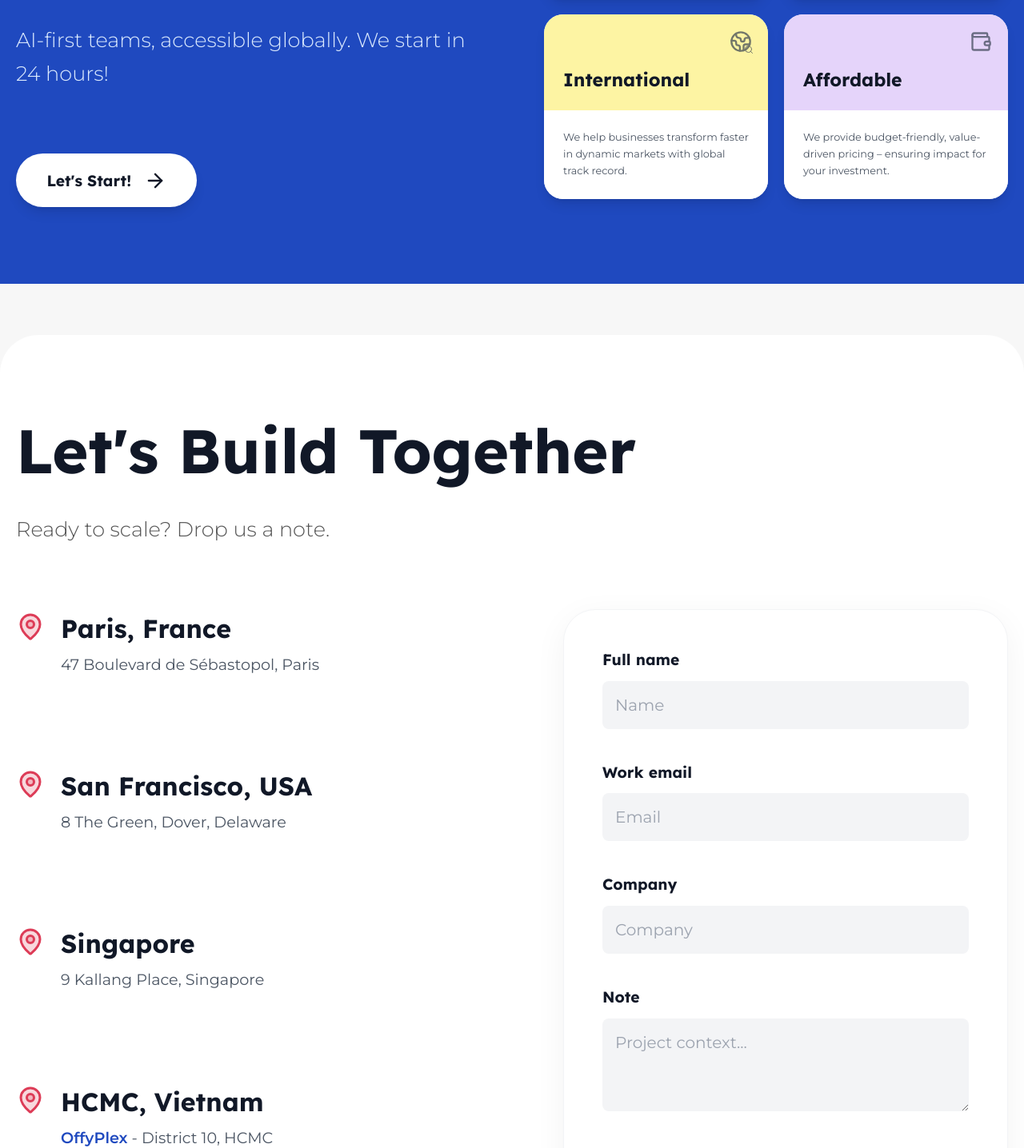
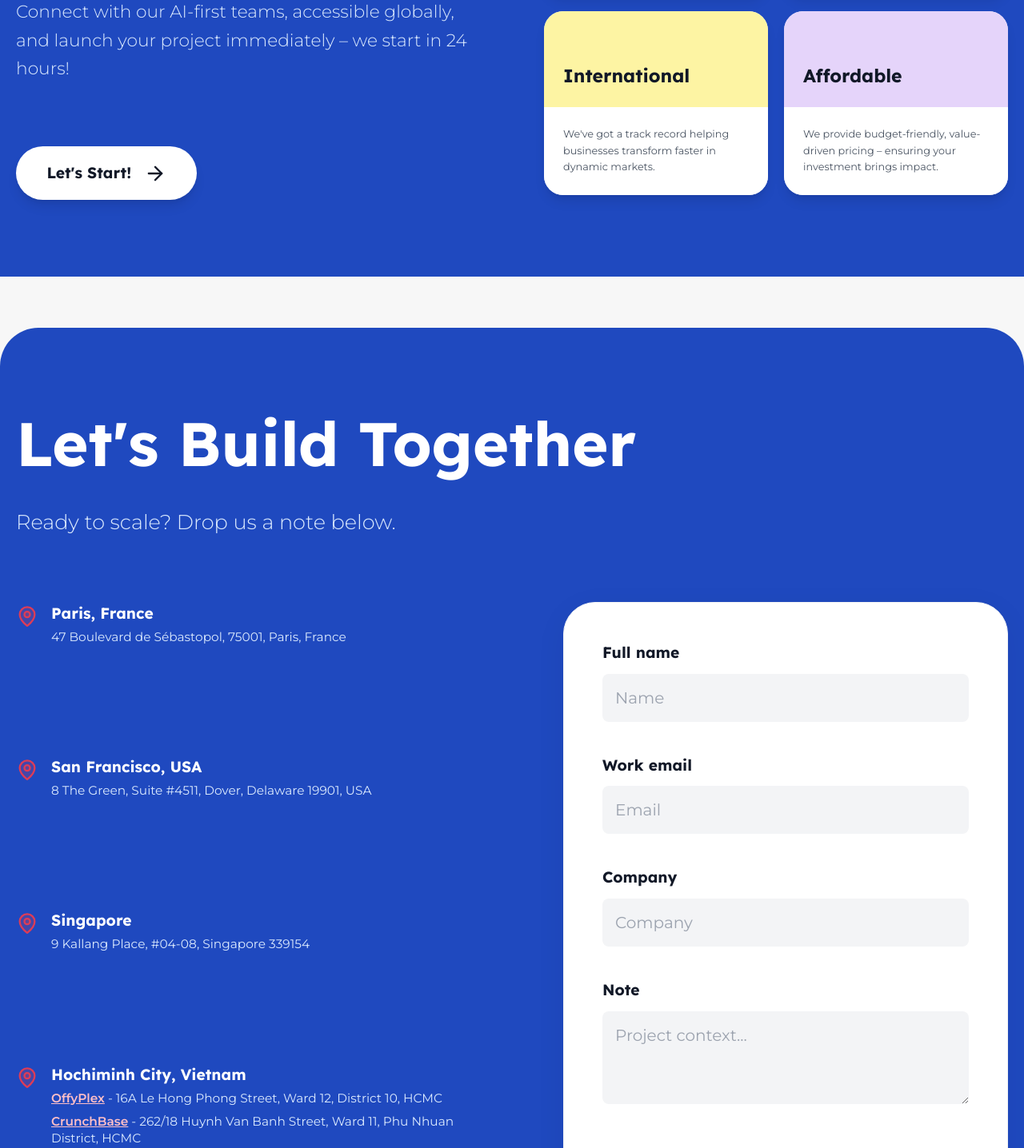
Before and after one commit to ClaimhSolair/officience-landing, a React (Vite) app: page / in a window 1280 px wide. Shown: the part 5274-6710 px from the top of the page at 80% size. Built offline with nearby package versions, Linux system fonts and the light colour scheme.

Commit message:
Update Why Choose Us and Contact sections per Figma specs

```diff
--- a/components/Contact.tsx
+++ b/components/Contact.tsx
@@ -1,5 +1,4 @@
 import React, { useState } from 'react';
-import { Section } from './ui/Section';
 import { MapPin, Loader2, Check } from 'lucide-react';
 import { AnimatePresence, motion } from 'framer-motion';
 
@@ -10,21 +9,21 @@ interface ContactProps {
 const offices = [
   {
     city: "Paris, France",
-    address: "47 Boulevard de Sébastopol, Paris"
+    address: "47 Boulevard de Sébastopol, 75001, Paris, France"
   },
   {
     city: "San Francisco, USA",
-    address: "8 The Green, Dover, Delaware"
+    address: "8 The Green, Suite #4511, Dover, Delaware 19901, USA"
   },
   {
     city: "Singapore",
-    address: "9 Kallang Place, Singapore"
+    address: "9 Kallang Place, #04-08, Singapore 339154"
   },
   {
-    city: "HCMC, Vietnam",
+    city: "Hochiminh City, Vietnam",
     subOffices: [
-      { name: "OffyPlex", address: "District 10, HCMC" },
-      { name: "CrunchBase", address: "Phu Nhuan District, HCMC" }
+      { name: "OffyPlex", address: "16A Le Hong Phong Street, Ward 12, District 10, HCMC" },
+      { name: "CrunchBase", address: "262/18 Huynh Van Banh Street, Ward 11, Phu Nhuan District, HCMC" }
     ]
   }
 ];
@@ -82,52 +81,52 @@ const Contact: React.FC<ContactProps> = ({ surveyData }) => {
   const inputClasses = "w-full bg-[#F3F4F6] border-none rounded-lg px-4 py-3 md:py-4 text-base md:text-xl text-gray-900 outline-none transition-all duration-300 font-body placeholder:text-gray-400 focus:ring-2 focus:ring-primary/10";
 
   return (
-    <Section id="contact" className="py-12 md:py-24 bg-white rounded-3xl md:rounded-[3rem] my-4 md:my-6">
-      <div className="w-full">
+    <section id="contact" className="py-12 md:py-24 rounded-3xl md:rounded-[3rem] my-4 md:my-6 w-full" style={{ backgroundColor: '#1F49BF' }}>
+      <div className="max-w-[1880px] mx-auto px-4 md:px-5">
         <div className="mb-8 md:mb-20">
           <h2
-            className="font-bold mb-4 md:mb-8 text-gray-900 leading-tight"
+            className="font-bold mb-4 md:mb-8 text-white leading-tight"
             style={{ fontSize: 'clamp(36px, 6vw, 100px)' }}
           >
             Let's Build Together
           </h2>
           <p
-            className="text-secondary font-body font-light"
+            className="text-blue-100 font-body font-light"
             style={{ fontSize: 'clamp(18px, 2vw, 32px)' }}
           >
-            Ready to scale? Drop us a note.
+            Ready to scale? Drop us a note below.
           </p>
         </div>
 
         <div className="grid grid-cols-1 lg:grid-cols-2 gap-10 md:gap-32">
 
-          <div className="grid grid-cols-1 md:grid-cols-1 gap-4 md:gap-8">
+          <div className="grid grid-cols-1 md:grid-cols-1 gap-4 md:gap-6">
             {offices.map((office, idx) => (
-              <div key={idx} className="flex gap-3 md:gap-5">
-                <MapPin size={24} className="text-off-red flex-shrink-0 mt-1 md:size-[36px]" fill="currentColor" fillOpacity={0.2} />
-                <div className="space-y-0.5 md:space-y-2">
+              <div key={idx} className="flex gap-3 md:gap-4">
+                <MapPin size={24} className="text-off-red flex-shrink-0 mt-1 md:size-[28px]" fill="currentColor" fillOpacity={0.2} />
+                <div className="space-y-0.5 md:space-y-1">
                   <h4
-                    className="font-bold text-gray-900"
-                    style={{ fontSize: 'clamp(24px, 2.5vw, 40px)' }}
+                    className="font-bold text-white"
+                    style={{ fontSize: 'clamp(18px, 1.5vw, 24px)' }}
                   >
                     {office.city}
                   </h4>
                   {office.address ? (
                     <p
-                      className="text-gray-600 font-body leading-snug"
-                      style={{ fontSize: 'clamp(16px, 1.5vw, 26px)' }}
+                      className="text-blue-100 font-body leading-snug"
+                      style={{ fontSize: 'clamp(14px, 1.2vw, 20px)' }}
                     >
                       {office.address}
                     </p>
                   ) : (
-                    <div className="space-y-1 md:space-y-3">
+                    <div className="space-y-1 md:space-y-2">
                       {office.subOffices?.map((sub, sIdx) => (
                         <p
                           key={sIdx}
-                          className="text-gray-600 font-body leading-snug"
-                          style={{ fontSize: 'clamp(16px, 1.5vw, 26px)' }}
+                          className="text-blue-100 font-body leading-snug"
+                          style={{ fontSize: 'clamp(14px, 1.2vw, 20px)' }}
                         >
-                          <span className="text-primary font-bold">{sub.name}</span> - {sub.address}
+                          <span className="text-[#FFBFC7] font-semibold underline">{sub.name}</span> - {sub.address}
                         </p>
                       ))}
                     </div>
@@ -267,7 +266,7 @@ const Contact: React.FC<ContactProps> = ({ surveyData }) => {
           </div>
         )}
       </AnimatePresence>
-    </Section>
+    </section>
   );
 };
 
--- a/components/WhyOfficience.tsx
+++ b/components/WhyOfficience.tsx
@@ -1,36 +1,27 @@
 import React from 'react';
 import { motion } from 'framer-motion';
-import { ArrowRight, Lightbulb, Activity, Globe2, Wallet, Search } from 'lucide-react';
+import { ArrowRight } from 'lucide-react';
 
 const reasons = [
   {
     category: 'Talents',
     text: 'We are digital-native doers, living online, and breathing new tools every day.',
     accentColor: 'bg-[#D1EAEF]', // Pastel Teal
-    icon: <Lightbulb size={18} className="text-gray-700 md:size-[28px]" />
   },
   {
     category: 'Flexible',
     text: "We deliver the agile way, support 'follow the sun', and focus on visible results.",
     accentColor: 'bg-[#FDE2E4]', // Pastel Pink
-    icon: <Activity size={18} className="text-gray-700 md:size-[28px]" />
   },
   {
     category: 'International',
-    text: 'We help businesses transform faster in dynamic markets with global track record.',
+    text: "We've got a track record helping businesses transform faster in dynamic markets.",
     accentColor: 'bg-[#FDF4A3]', // Pastel Yellow
-    icon: (
-      <div className="relative">
-        <Globe2 size={18} className="text-gray-700 md:size-[28px]" />
-        <Search size={8} className="absolute -bottom-0.5 -right-0.5 text-gray-700 md:size-[12px]" />
-      </div>
-    )
   },
   {
     category: 'Affordable',
-    text: 'We provide budget-friendly, value-driven pricing – ensuring impact for your investment.',
+    text: 'We provide budget-friendly, value-driven pricing – ensuring your investment brings impact.',
     accentColor: 'bg-[#E5D4FA]', // Pastel Purple
-    icon: <Wallet size={18} className="text-gray-700 md:size-[28px]" />
   }
 ];
 
@@ -47,30 +38,41 @@ const WhyOfficience: React.FC = () => {
           <div className="grid grid-cols-1 lg:grid-cols-2 gap-10 md:gap-20 items-center">
 
             <div className="flex flex-col items-start gap-4 md:gap-12">
+              {/* Title - reduced by 15% (120px → 102px) */}
               <h2
                 className="font-bold leading-tight tracking-tight text-white"
-                style={{ fontSize: 'clamp(36px, 7vw, 120px)' }}
+                style={{ fontSize: 'clamp(31px, 6vw, 102px)' }}
               >
                 Why <br className="hidden md:block"/> Choose Us
               </h2>
+              {/* Description - reduced by 15% (36px → 31px) */}
               <p
                 className="font-body font-light text-blue-100 max-w-2xl leading-relaxed"
-                style={{ fontSize: 'clamp(18px, 2vw, 36px)' }}
+                style={{ fontSize: 'clamp(15px, 1.7vw, 31px)' }}
               >
-                AI-first teams, accessible globally. We start in 24 hours!
+                Connect with our AI-first teams, accessible globally, and launch your project immediately – we start in 24 hours!
               </p>
 
+              {/* CTA button - hover: bg #FFBFC7, text #1F49BF */}
               <a
                 href="https://calendar.google.com/calendar/u/0/appointments/schedules/AcZssZ2_Y6LOgZzxIKzfDosjBF0E-UDncHoOshsY5_C63VvY3qy7VDnylBb7rGgVUyLuXPLsWDzuhtSJ"
                 target="_blank"
                 rel="noopener noreferrer"
-                className="mt-2 md:mt-8 bg-white text-gray-900 hover:bg-gray-50 rounded-full font-bold flex items-center gap-4 transition-all transform hover:-translate-y-1 shadow-lg"
+                className="mt-2 md:mt-8 bg-white text-gray-900 rounded-full font-bold flex items-center gap-4 transition-all transform hover:-translate-y-1 shadow-lg hover:shadow-xl"
                 style={{
                   paddingLeft: 'clamp(32px, 3vw, 48px)',
                   paddingRight: 'clamp(32px, 3vw, 48px)',
                   paddingTop: 'clamp(12px, 1.5vw, 24px)',
                   paddingBottom: 'clamp(12px, 1.5vw, 24px)',
                   fontSize: 'clamp(18px, 1.5vw, 28px)'
+                }}
+                onMouseEnter={(e) => {
+                  e.currentTarget.style.backgroundColor = '#FFBFC7';
+                  e.currentTarget.style.color = '#1F49BF';
+                }}
+                onMouseLeave={(e) => {
+                  e.currentTarget.style.backgroundColor = 'white';
+                  e.currentTarget.style.color = '#111827';
                 }}
               >
                 Let's Start!
@@ -84,21 +86,14 @@ const WhyOfficience: React.FC = () => {
                   key={idx}
                   className="flex flex-col rounded-2xl md:rounded-3xl overflow-hidden hover:shadow-2xl transition-all duration-300 hover:-translate-y-1 bg-white shadow-lg"
                 >
-                  {/* Top portion (Accent Color) - Rectangle shape */}
-                  <div className={`${reason.accentColor} p-4 md:p-6 flex flex-col justify-between min-h-[80px] md:min-h-[120px] relative`}>
-                    {/* Icon at top-right, smaller and less intrusive */}
-                    <div className="absolute top-3 right-3 md:top-5 md:right-5 opacity-70">
-                      {reason.icon}
-                    </div>
-                    {/* Title at bottom-left */}
-                    <div className="mt-auto">
+                  {/* Top portion (Accent Color) - Title only, no icon */}
+                  <div className={`${reason.accentColor} p-4 md:p-6 flex flex-col justify-end min-h-[80px] md:min-h-[120px]`}>
                     <h3
                       className="font-bold text-gray-900 leading-tight"
                       style={{ fontSize: 'clamp(20px, 1.8vw, 30px)' }}
                     >
                       {reason.category}
                     </h3>
-                    </div>
                   </div>
 
                   {/* Bottom portion (White) - Description */}
```
Lines whose indentation alone changed are shown as unchanged.
